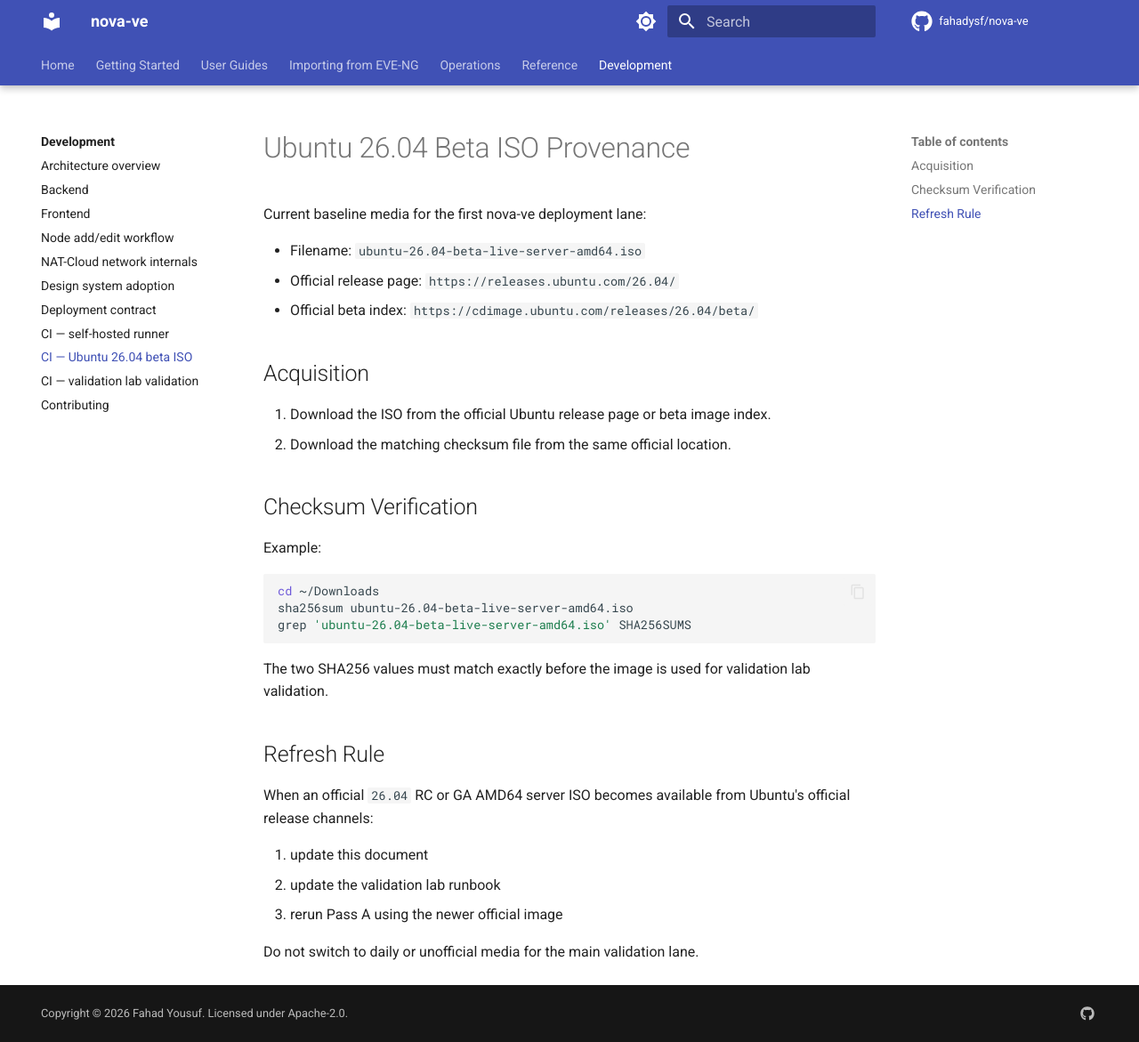
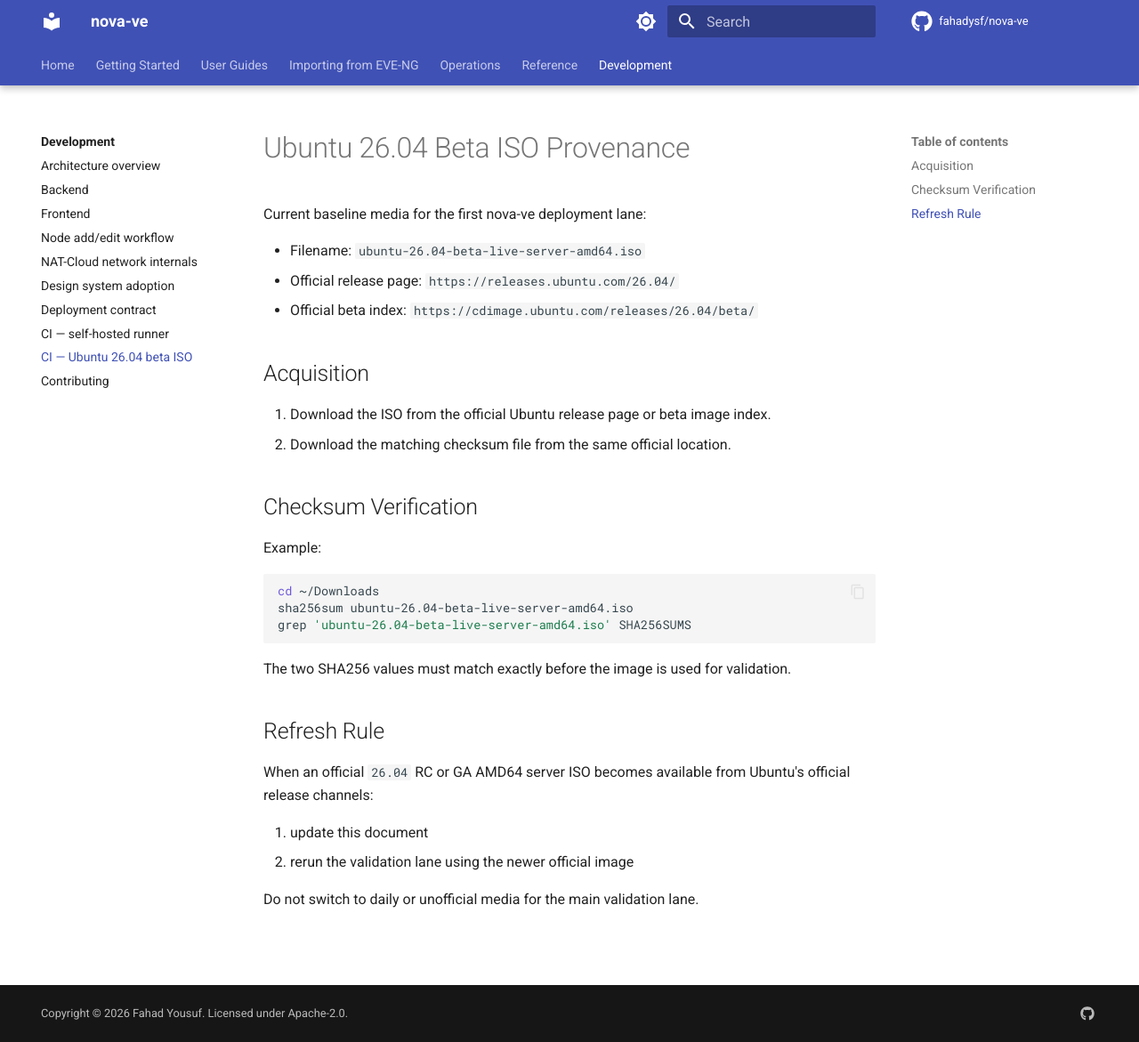
Before and after one commit to fahadysf/nova-ve, an MkDocs documentation site: the page built from docs/development/ci/ubuntu-2604-iso.md, in a window 1280 px wide and 1171 px high. Shown: the whole window at 89% size. Built offline with MkDocs 1.6.1 and Material for MkDocs 9.7.7, drawn with Linux system fonts in a browser that asks for light colours; comment, search, counter and statistics services are not loaded.

Commit message:
Remove private lab details from public docs
The docs site should not publish environment-specific validation runbooks or references to private lab infrastructure. Remove the private validation page from MkDocs navigation and rewrite the remaining deployment/ISO references to describe generic validation only.

Constraint: Public-facing documentation must stay free of private lab names, topology details, credential paths, and secret-location references

Rejected: Keep the runbook but redact individual values | the page still documents a private validation environment

Confidence: high

Scope-risk: narrow

Directive: Keep private validation context in local non-public notes, not docs/ or MkDocs navigation

Tested: /tmp/nova-ve-docs-venv/bin/mkdocs build --strict

````diff
--- a/docs/development/ci/ubuntu-2604-iso.md
+++ b/docs/development/ci/ubuntu-2604-iso.md
@@ -21,14 +21,13 @@ sha256sum ubuntu-26.04-beta-live-server-amd64.iso
 grep 'ubuntu-26.04-beta-live-server-amd64.iso' SHA256SUMS
 ```
 
-The two SHA256 values must match exactly before the image is used for validation lab validation.
+The two SHA256 values must match exactly before the image is used for validation.
 
 ## Refresh Rule
 
 When an official `26.04` RC or GA AMD64 server ISO becomes available from Ubuntu's official release channels:
 
 1. update this document
-2. update the validation lab runbook
-3. rerun Pass A using the newer official image
+2. rerun the validation lane using the newer official image
 
 Do not switch to daily or unofficial media for the main validation lane.
--- a/mkdocs.yml
+++ b/mkdocs.yml
@@ -117,7 +117,6 @@ nav:
       - Deployment contract: development/deployment-contract.md
       - CI — self-hosted runner: development/ci/self-hosted-runner.md
       - CI — Ubuntu 26.04 beta ISO: development/ci/ubuntu-2604-iso.md
-      - CI — validation lab validation: development/ci/retired-validation-guide.md
       - Contributing: development/contributing.md
 
 extra:
````
Also changed, not shown: docs/development/deployment-contract.md (+1 -1 lines), docs/development/index.md (+0 -1 lines).
